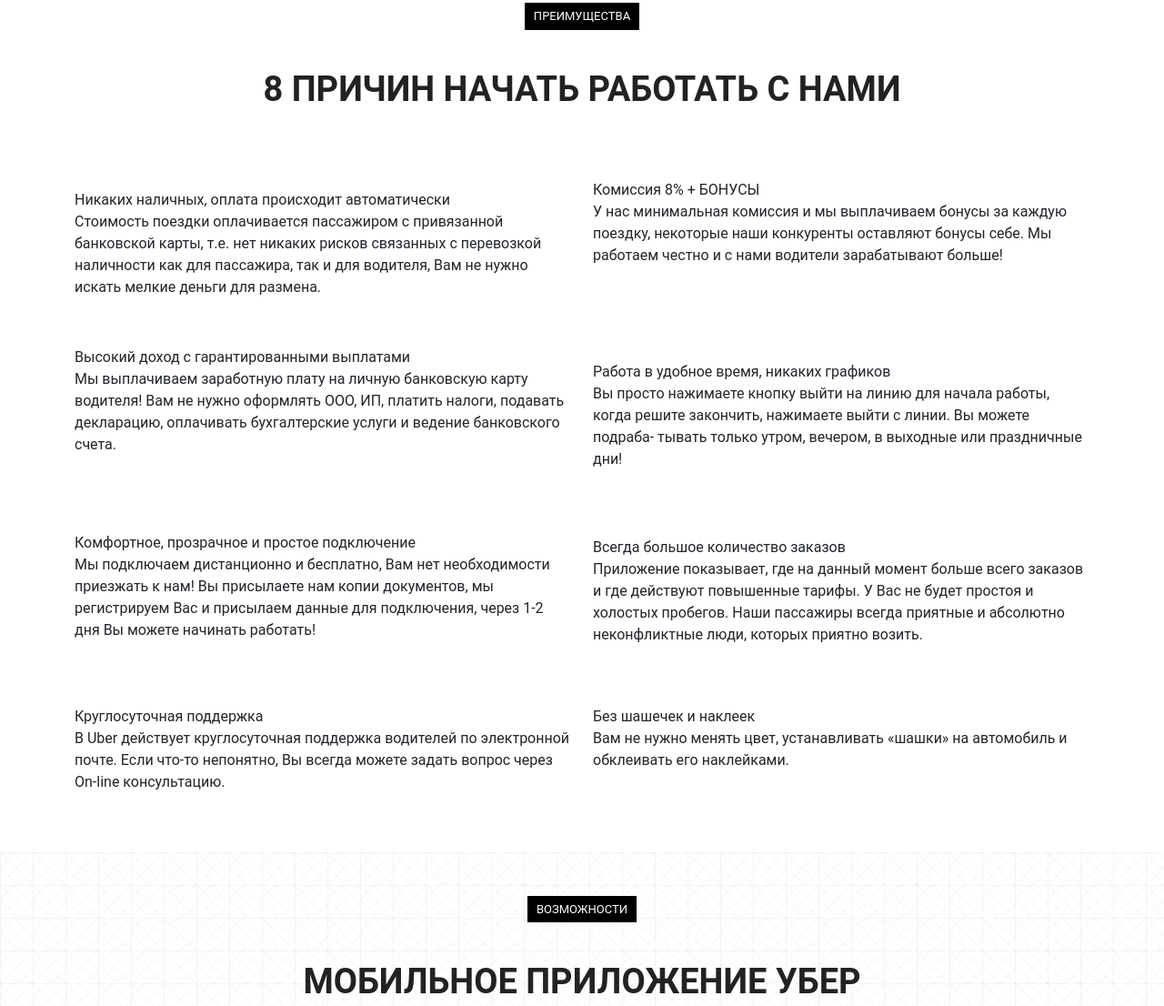
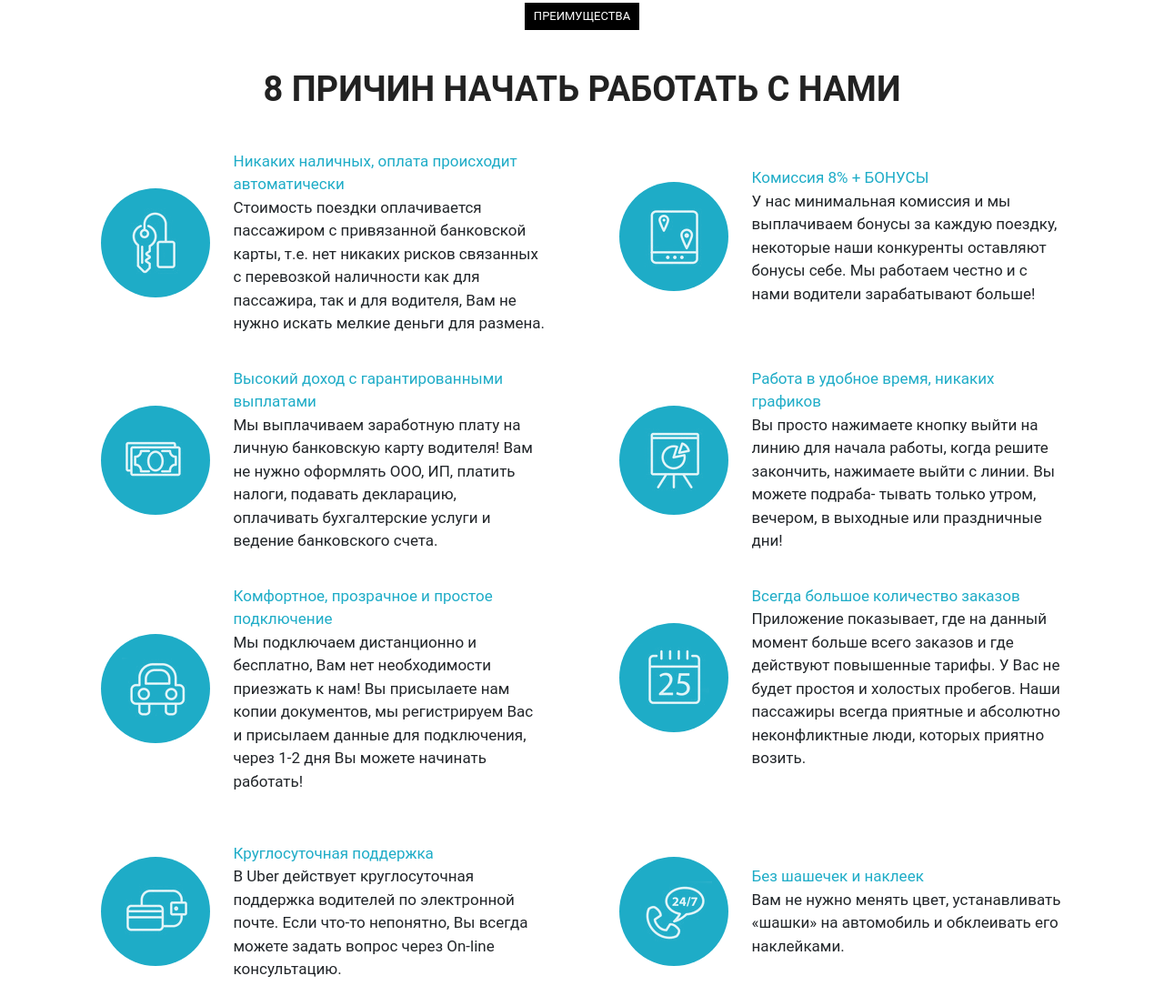
Before and after one commit to VladGTest/Site-With-Boostrap, a plain HTML site: page src/index.html in a window 1280 px wide. Shown: the part 918-2024 px from the top of the page at 91% size. Drawn offline with Linux system fonts and the light colour scheme.

Commit message:
Third changes

```diff
--- /dev/null
+++ b/src/css/font.css
@@ -0,0 +1,42 @@
+@font-face {
+  font-family: 'icomoon';
+  src:  url('..fonts/fonts/icomoon.eot?tiwmap');
+  src:  url('..fonts/fonts/icomoon.eot?tiwmap#iefix') format('embedded-opentype'),
+    url('..fonts/fonts/icomoon.ttf?tiwmap') format('truetype'),
+    url('..fonts/fonts/icomoon.woff?tiwmap') format('woff'),
+    url('..fonts/fonts/icomoon.svg?tiwmap#icomoon') format('svg');
+  font-weight: normal;
+  font-style: normal;
+  font-display: block;
+}
+
+[class^="icon-"], [class*=" icon-"] {
+  /* use !important to prevent issues with browser extensions that change fonts */
+  font-family: 'icomoon' !important;
+  speak: never;
+  font-style: normal;
+  font-weight: normal;
+  font-variant: normal;
+  text-transform: none;
+  line-height: 1;
+
+  /* Better Font Rendering =========== */
+  -webkit-font-smoothing: antialiased;
+  -moz-osx-font-smoothing: grayscale;
+}
+
+.icon-instagram:before {
+  content: "\e900";
+}
+.icon-linkedin:before {
+  content: "\e901";
+}
+.icon-instagram1:before {
+  content: "\e902";
+}
+.icon-facebook-f:before {
+  content: "\e903";
+}
+.icon-twitter:before {
+  content: "\e904";
+}
--- a/src/index.html
+++ b/src/index.html
@@ -4,10 +4,13 @@
     <meta charset="UTF-8">
     <meta name="viewport" content="width=device-width, initial-scale=1.0">
     <title>Document</title>
-    <link rel="stylesheet" href="sass/style.css">
+    <link rel="stylesheet" href="https://cdnjs.cloudflare.com/ajax/libs/font-awesome/6.4.0/css/all.min.css"
+    integrity="sha512-iecdLmaskl7CVkqkXNQ/ZH/XLlvWZOJyj7Yy7tcenmpD1ypASozpmT/E0iPtmFIB46ZmdtAc9eNBvH0H/ZpiBw=="
+    crossorigin="anonymous" referrerpolicy="no-referrer" />
     <link rel="stylesheet" href="css/bootstrap-reboot.min.css">
     <link rel="stylesheet" href="css/bootstrap-grid.min.css">
-
+    <link rel="stylesheet" href="css/font.css">
+    <link rel="stylesheet" href="sass/style.css">
 </head>
 <body>
    <header>
@@ -41,6 +44,7 @@
                     </div>
 
                 </div>
+
 
             </div>
        </div>
@@ -327,12 +331,15 @@
 
             <div class="footer_divider"></div>
             <div class="footer_wrapper">
+                <div>
                     <div class="footer_social">
-                    <div class="footer_social_block"><img src="icons/socials/facebook.png" alt="facebook"></div>
-                    <div class="footer_social_block"><img src="icons/socials/twitter.png" alt="twitter"></div>
-                    <div class="footer_social_block"><img src="icons/socials/linkedin.png" alt="linkedin"></div>
-                    <div class="footer_social_block"><img src="icons/socials/instagram.png" alt="instagram"></div>
+                        <div class="footer_social_block"><i class="fa-brands fa-facebook-f"></i></div>
+                        <div class="footer_social_block"><i class="fa-brands fa-twitter"></i></div>
+                        <div class="footer_social_block"><i class="fa-brands fa-linkedin"></i></div>
+                        <div class="footer_social_block"><i class="fa-brands fa-instagram"></i></div>
                     </div>
+                </div>
+                <div>
                     <div class="footer_links">
                         <div class="footer_links_main">
                             <a href="#">на главную</a>
@@ -348,6 +355,8 @@
                         </div>
                         <a href="#" class="footer_links_lang">Русский</a>
                     </div>
+                </div>
+
                 <div>
                     <div class="footer_mobile">
                         <img src="img/content/refs.png" alt="">
--- a/src/sass/style.sass
+++ b/src/sass/style.sass
@@ -141,33 +141,33 @@ nav
         text-transform: uppercase
         @include btn_hover
 .label
-        width: min-content
-        padding: 5px 10px
-        text-align: center
-        margin: 0 auto
-        color: #fff
-        font-size: 13px
-        background-color: #000
-        text-transform: uppercase
+    width: min-content
+    padding: 5px 10px
+    text-align: center
+    margin: 0 auto
+    color: #fff
+    font-size: 13px
+    background-color: #000
+    text-transform: uppercase
 .title
-        color: #222
-        text-align: center
-        font-size: 38px
-        font-style: normal
-        font-weight: 700
-        line-height: 48px
-        text-transform: uppercase
-        margin-top: 41px
+    color: #222
+    text-align: center
+    font-size: 38px
+    font-style: normal
+    font-weight: 700
+    line-height: 48px
+    text-transform: uppercase
+    margin-top: 41px
 .motivational_part
     padding: 71px 0 65px 0
-    &_block
+    .motivational_block
         min-height: 190px
         font-size: 17px
         margin-top: 35px
         display: flex
         align-items: center
         justify-content: center
-        &_icon
+        .motivational_icon
             height: 113px
             width: 113px
             display: flex
@@ -178,7 +178,7 @@ nav
             padding: 60px
             margin-right: 26px
             float: left
-        &_descr
+        .motivational_descr
             overflow: hidden
             width: 343px
             span
@@ -372,7 +372,7 @@ footer
             display: flex
             justify-content: flex-end
     &_social
-        width: 80px
+        width: 160px
         display: flex
         &_block
             display: flex
@@ -383,7 +383,6 @@ footer
             height: 32px
             background-color: #070716
             border-radius: 100%
-            margin-right: 20px
             i
                 color: #fff
     &_links
```
Also changed, not shown: src/fonts/fonts/icomoon.ttf (added), src/fonts/fonts/icomoon.woff (added), src/sass/style.css, 3 other files. Lines whose indentation alone changed are shown as unchanged.
